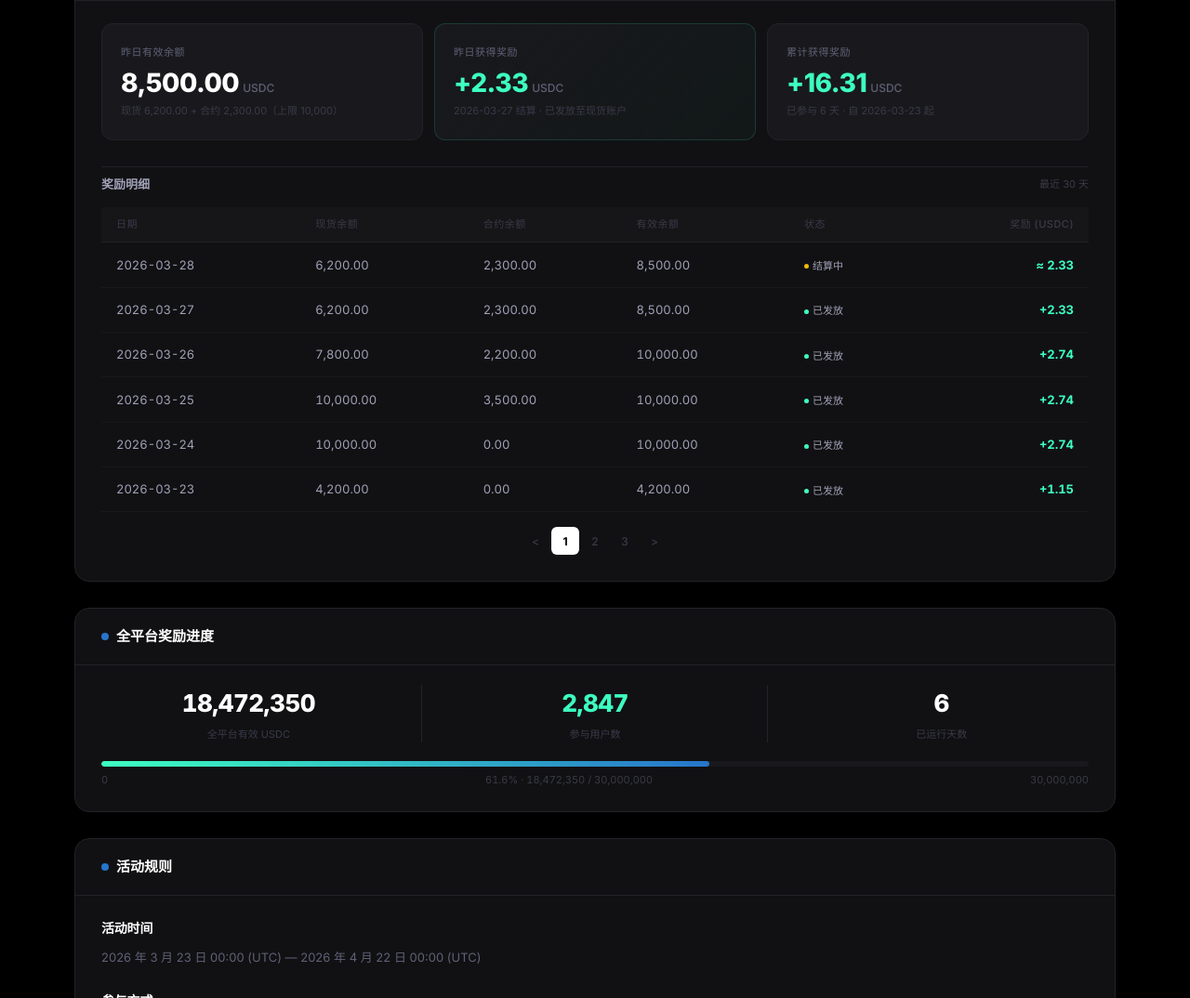
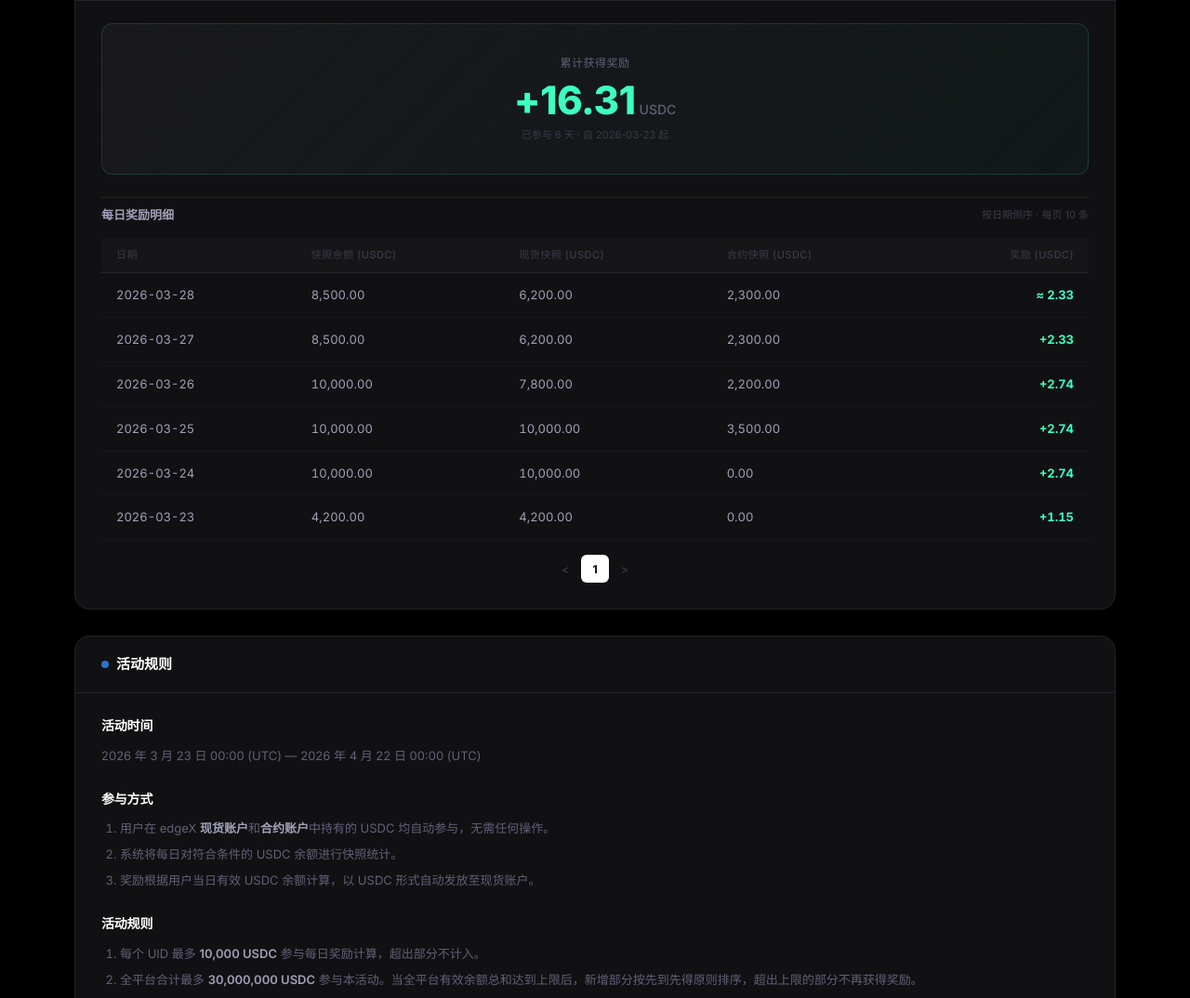
Before and after one commit to AaronWong1999/edgex-usdc-rewards, a plain HTML site: page index.html in a window 1280 px wide. Shown: the part 687-1761 px from the top of the page at 93% size. Drawn offline with Linux system fonts and the light colour scheme.

Commit message:
USDC tab first, cumulative reward prominent, new table columns, remove platform progress

```diff
--- a/index.html
+++ b/index.html
@@ -277,72 +277,31 @@ table.t .g{color:var(--green);font-weight:700;}
   <div class="panel" id="my-rewards-panel">
     <div class="panel-head">
       <div class="panel-t"><span class="dot g"></span>我的奖励</div>
-
     </div>
     <div class="panel-body">
-      <div class="rcards">
-        <div class="rc">
-          <div class="rc-l">昨日有效余额</div>
-          <div class="rc-v">8,500.00<span>USDC</span></div>
-          <div class="rc-s">现货 6,200.00 + 合约 2,300.00（上限 10,000）</div>
-        </div>
-        <div class="rc featured">
-          <div class="rc-l">昨日获得奖励</div>
-          <div class="rc-v g">+2.33<span>USDC</span></div>
-          <div class="rc-s">2026-03-27 结算 · 已发放至现货账户</div>
-        </div>
-        <div class="rc">
-          <div class="rc-l">累计获得奖励</div>
-          <div class="rc-v g">+16.31<span>USDC</span></div>
-          <div class="rc-s">已参与 6 天 · 自 2026-03-23 起</div>
-        </div>
+      <div class="rc featured" style="text-align:center;padding:32px 20px;">
+        <div class="rc-l" style="font-size:12px;">累计获得奖励</div>
+        <div class="rc-v g" style="font-size:42px;margin:8px 0 4px;">+16.31<span style="font-size:14px;">USDC</span></div>
+        <div class="rc-s">已参与 6 天 · 自 2026-03-23 起</div>
       </div>
-
-      <div class="tbl-head">
-        <div class="tbl-title">奖励明细</div>
-        <div class="tbl-sub">最近 30 天</div>
+      <div class="tbl-head" style="margin-top:24px;">
+        <div class="tbl-title">每日奖励明细</div>
+        <div class="tbl-sub">按日期倒序 · 每页 10 条</div>
       </div>
       <table class="t">
-        <thead><tr>
-          <th>日期</th><th>现货余额</th><th>合约余额</th><th>有效余额</th><th>状态</th><th>奖励 (USDC)</th>
-        </tr></thead>
+        <thead><tr><th>日期</th><th>快照余额 (USDC)</th><th>现货快照 (USDC)</th><th>合约快照 (USDC)</th><th>奖励 (USDC)</th></tr></thead>
         <tbody>
-          <tr><td>2026-03-28</td><td>6,200.00</td><td>2,300.00</td><td>8,500.00</td><td><span class="badge-s"><span class="d wait"></span>结算中</span></td><td class="g">≈ 2.33</td></tr>
-          <tr><td>2026-03-27</td><td>6,200.00</td><td>2,300.00</td><td>8,500.00</td><td><span class="badge-s"><span class="d ok"></span>已发放</span></td><td class="g">+2.33</td></tr>
-          <tr><td>2026-03-26</td><td>7,800.00</td><td>2,200.00</td><td>10,000.00</td><td><span class="badge-s"><span class="d ok"></span>已发放</span></td><td class="g">+2.74</td></tr>
-          <tr><td>2026-03-25</td><td>10,000.00</td><td>3,500.00</td><td>10,000.00</td><td><span class="badge-s"><span class="d ok"></span>已发放</span></td><td class="g">+2.74</td></tr>
-          <tr><td>2026-03-24</td><td>10,000.00</td><td>0.00</td><td>10,000.00</td><td><span class="badge-s"><span class="d ok"></span>已发放</span></td><td class="g">+2.74</td></tr>
-          <tr><td>2026-03-23</td><td>4,200.00</td><td>0.00</td><td>4,200.00</td><td><span class="badge-s"><span class="d ok"></span>已发放</span></td><td class="g">+1.15</td></tr>
+          <tr><td>2026-03-28</td><td>8,500.00</td><td>6,200.00</td><td>2,300.00</td><td class="g">≈ 2.33</td></tr>
+          <tr><td>2026-03-27</td><td>8,500.00</td><td>6,200.00</td><td>2,300.00</td><td class="g">+2.33</td></tr>
+          <tr><td>2026-03-26</td><td>10,000.00</td><td>7,800.00</td><td>2,200.00</td><td class="g">+2.74</td></tr>
+          <tr><td>2026-03-25</td><td>10,000.00</td><td>10,000.00</td><td>3,500.00</td><td class="g">+2.74</td></tr>
+          <tr><td>2026-03-24</td><td>10,000.00</td><td>10,000.00</td><td>0.00</td><td class="g">+2.74</td></tr>
+          <tr><td>2026-03-23</td><td>4,200.00</td><td>4,200.00</td><td>0.00</td><td class="g">+1.15</td></tr>
         </tbody>
       </table>
       <div class="pager">
-        <div class="pg">&lt;</div><div class="pg on">1</div><div class="pg">2</div><div class="pg">3</div><div class="pg">&gt;</div>
+        <div class="pg">&lt;</div><div class="pg on">1</div><div class="pg">&gt;</div>
       </div>
-    </div>
-  </div>
-
-  <!-- ========== PANEL: 全平台奖励进度 ========== -->
-  <div class="panel" id="progress-panel">
-    <div class="panel-head">
-      <div class="panel-t"><span class="dot b"></span>全平台奖励进度</div>
-    </div>
-    <div class="stats-grid">
-      <div class="sg-item">
-        <div class="sg-num">18,472,350</div>
-        <div class="sg-label">全平台有效 USDC</div>
-      </div>
-      <div class="sg-item">
-        <div class="sg-num g">2,847</div>
-        <div class="sg-label">参与用户数</div>
-      </div>
-      <div class="sg-item">
-        <div class="sg-num">6</div>
-        <div class="sg-label">已运行天数</div>
-      </div>
-    </div>
-    <div class="progress-wrap">
-      <div class="pbar-track"><div class="pbar-fill" style="width:61.6%"></div></div>
-      <div class="pbar-info"><span>0</span><span>61.6% · 18,472,350 / 30,000,000</span><span>30,000,000</span></div>
     </div>
   </div>
 
```
Also changed, not shown: merged.html (+17 -45 lines).
